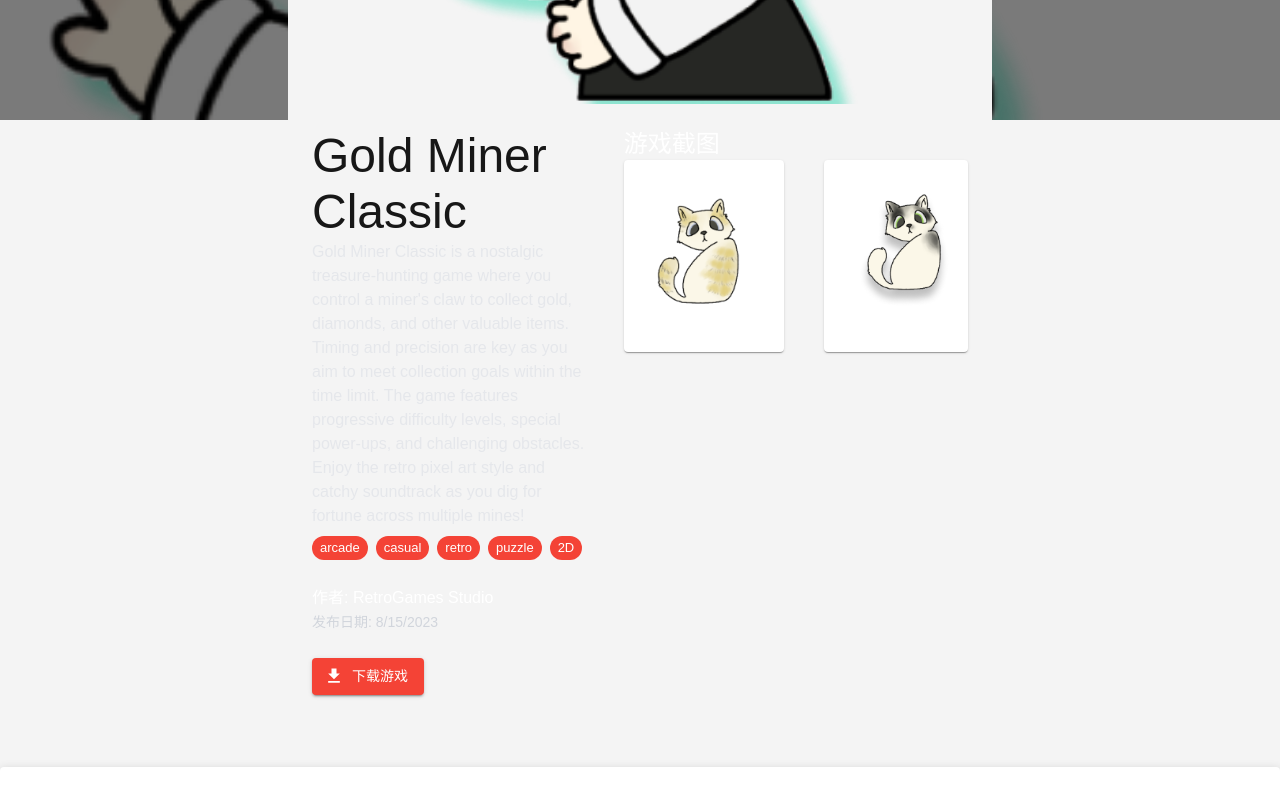
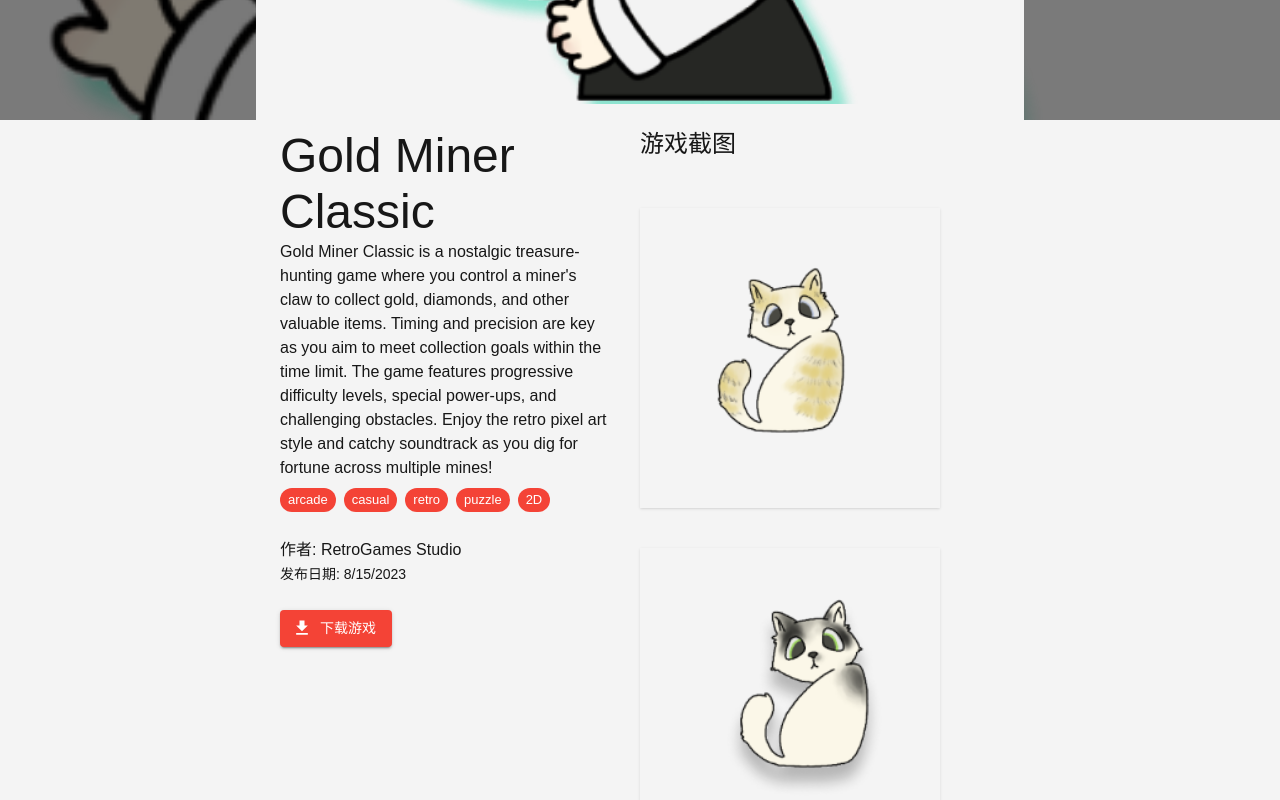
Before and after one commit to Winfred666/h5game_platform, a Next.js app in the folder site/: page /games/1 in a window 1280 px wide. Shown: the part 680-1480 px from the top of the page. Built offline with nearby package versions, Linux system fonts and the light colour scheme; some icons are missing; what @mui/material-nextjs would draw is missing.

Commit message:
fix delete button

```diff
--- a/site/src/app/games/[id]/page.tsx
+++ b/site/src/app/games/[id]/page.tsx
@@ -32,7 +32,7 @@ export default async function ProductDetails({
 
       <div
         className="relative flex flex-col items-center
-        gap-6 mx-auto pb-6 px-6 max-w-[90%] min-w-[55%] h-fit bg-[var(--background)]"
+        gap-6 mx-auto pb-6 px-6 max-w-[90%] min-w-[60%] h-fit bg-[var(--background)]"
         style={{
           width: typeof game.online === "object" ? game.online.width : "80%",
         }}
@@ -54,7 +54,7 @@ export default async function ProductDetails({
               {game.title}
             </Typography>
 
-            <Typography variant="body1" className="text-gray-200">
+            <Typography variant="body1">
               {game.description}
             </Typography>
 
@@ -65,16 +65,15 @@ export default async function ProductDetails({
                   label={tag.name}
                   color="primary"
                   size="small"
-                  className="bg-blue-600"
                 />
               ))}
             </div>
 
             <div className="">
-              <Typography variant="subtitle1" className="text-white">
+              <Typography variant="subtitle1">
                 作者: {game.developer.name}
               </Typography>
-              <Typography variant="subtitle2" className="text-gray-300">
+              <Typography variant="subtitle2">
                 发布日期: {new Date(game.release_date).toLocaleDateString()}
               </Typography>
             </div>
@@ -92,8 +91,8 @@ export default async function ProductDetails({
           </div>
 
           {/* Right column - Screenshots */}
-          <div>
-            <Typography variant="h5" className="text-white mb-4">
+          <div className="max-w-1/2">
+            <Typography variant="h5" sx={{mb:6}}>
               游戏截图
             </Typography>
             <GamePoster
--- a/site/src/app/upload/page.tsx
+++ b/site/src/app/upload/page.tsx
@@ -341,7 +341,7 @@ export default function NewGamePage() {
             </Box>
           </div>
 
-          <div>
+          <div className=" min-w-[40%]">
             {/* 右侧上传封面及截图 */}
             <Box sx={{ mb: 3 }}>
               <Typography variant="h6" gutterBottom>
--- a/site/src/components/GamePosters.tsx
+++ b/site/src/components/GamePosters.tsx
@@ -1,7 +1,7 @@
 "use client";
 
-import { ClosedCaption } from "@mui/icons-material";
-import { Box, Button, Card, CardMedia, Dialog, IconButton } from "@mui/material";
+import CloseIcon from '@mui/icons-material/Close';
+import {Button, Dialog, IconButton } from "@mui/material";
 import Image from "next/image";
 import { useState } from "react";
 
@@ -17,29 +17,31 @@ export default function GamePosters({
 }) {
   const [selectedImage, setSelectedImage] = useState<string | null>(null);
   return (
-    <div className="flex flex-row justify-start gap-10">
+    <div className="flex flex-row flex-wrap justify-start gap-10">
       {imageList.map(({ imgSrc, alt },index) => (
-        <Card
-          className="overflow-hidden cursor-pointer hover:scale-[102%] transition-transform"
-          onClick={() => setSelectedImage(imgSrc || null)}
+        <div
+          className="relative overflow-hidden cursor-pointer shadow"
           key={alt}
         >
-          <CardMedia
-            component="img"
+          <Image
             height="200"
-            image={imgSrc || undefined}
+            width="300"
+            src={imgSrc}
             alt={alt}
-            className="h-48 object-cover"
+            className=" max-h-80 object-cover hover:scale-[102%] transition-transform rounded-sm"
+            onClick={() => setSelectedImage(imgSrc || null)}
           />
           {onDelete && (
+            <div className="absolute z-10 top-4 right-4 rounded-full bg-white/50">
             <IconButton
+              color="primary"
               onClick={() => onDelete(index)}
-              className="absolute top-8 right-8 bg-white bg-opacity-70 text-gray-800"
             >
               <DeleteIcon />
             </IconButton>
+            </div>
           )}
-        </Card>
+        </div>
       ))}
 
       {/* Screenshot Modal */}
@@ -50,19 +52,21 @@ export default function GamePosters({
         fullWidth
       >
         <div className="relative">
-          <Button
+          <div className="absolute top-2 right-2 rounded-full bg-white/50 z-10">
+          <IconButton
+            color='primary'
             onClick={() => setSelectedImage(null)}
-            className="absolute top-2 right-2 text-white bg-black bg-opacity-50 rounded-full p-1 z-10"
           >
-            <ClosedCaption />
-          </Button>
+            <CloseIcon />
+          </IconButton>
+          </div>
           {selectedImage && (
             <Image
               src={selectedImage}
               alt="Screenshot"
               width={1200}
               height={800}
-              className="w-full h-auto"
+              className="w-full max-h-[700px] object-contain"
             />
           )}
         </div>
```
Also changed, not shown: 1 other file (tests, documents, lock files or other folders).
